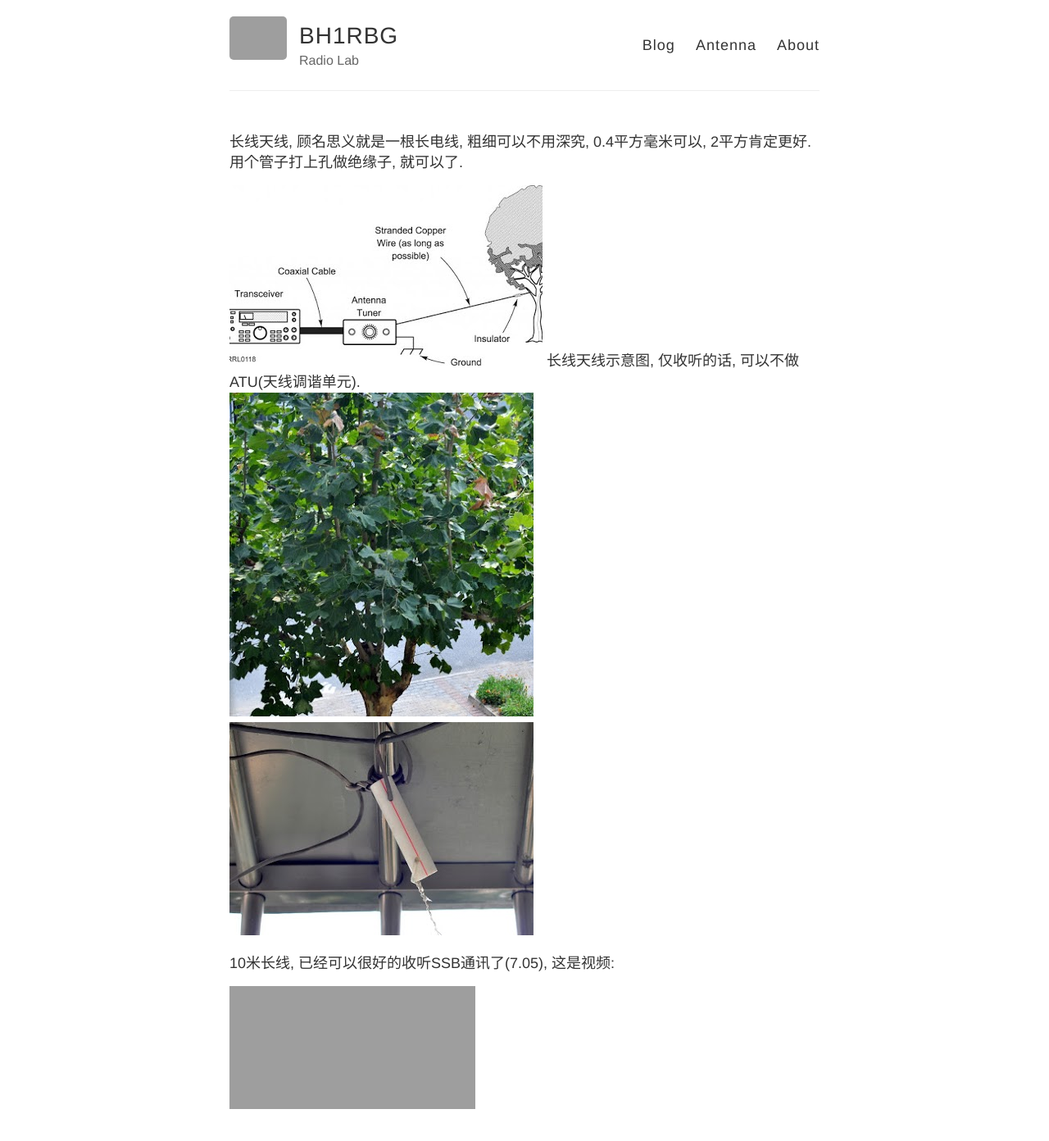
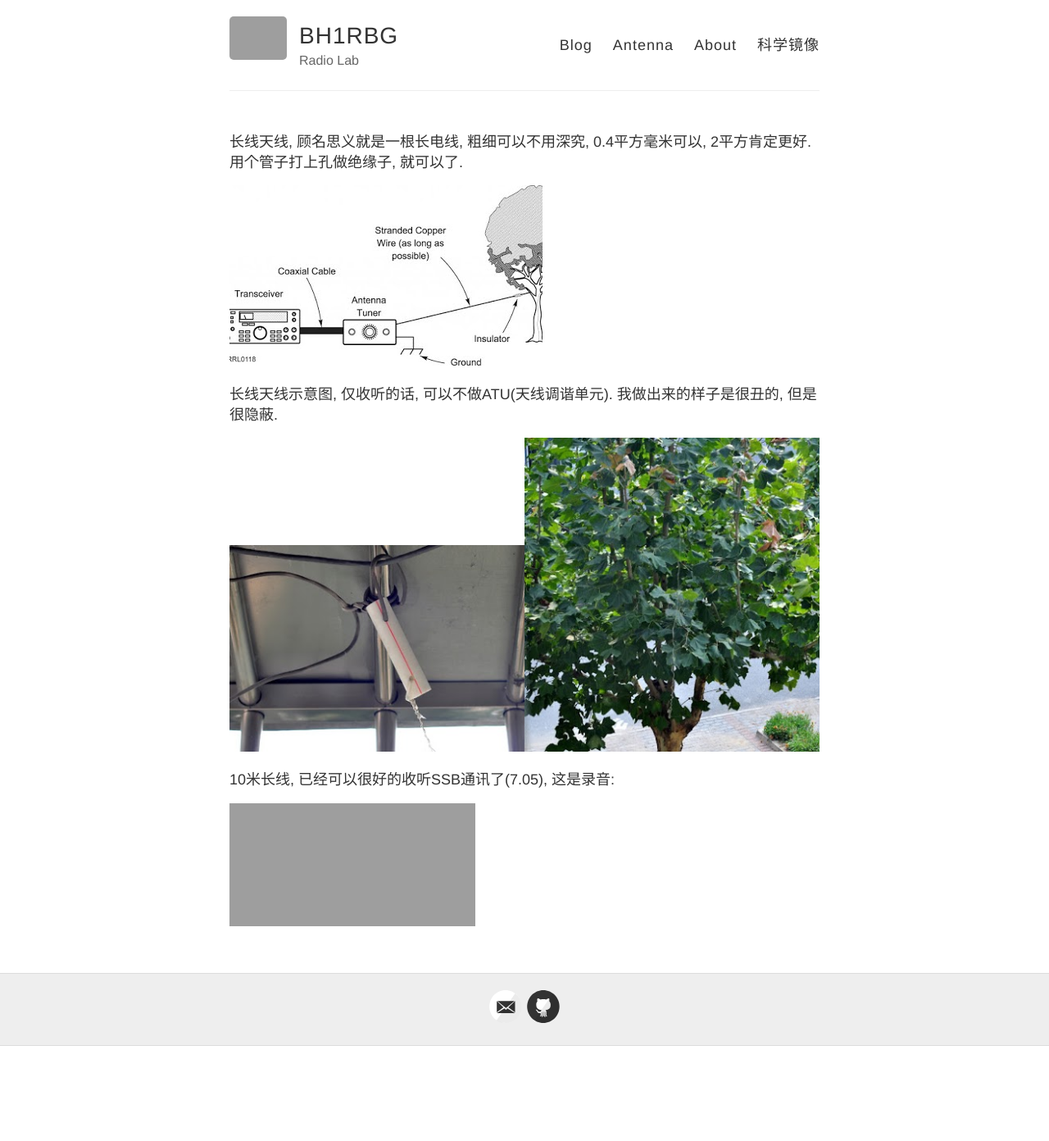
Before and after one commit to bh1rbg/bh1rbg.github.io, a Jekyll site: the page built from _posts/2015-10-06-first-antenna.md, in a window 1280 px wide and 1400 px high. Shown: the top 1392 px of the window at 82% size. Built offline with Jekyll 4.4.1, drawn with Linux system fonts in a browser that asks for light colours; grey boxes are pictures that could not be loaded.

Commit message:
add mirror page

```diff
--- a/_layouts/default.html
+++ b/_layouts/default.html
@@ -30,6 +30,7 @@
             <a href="{{ site.baseurl }}/">Blog</a>
             <a href="{{ site.baseurl }}/antenna">Antenna</a>
             <a href="{{ site.baseurl }}/about">About</a>
+            <a href="{{ site.baseurl }}/mirror">科学镜像</a>
           </nav>
         </header>
       </div>
--- a/_posts/2015-10-06-first-antenna.md
+++ b/_posts/2015-10-06-first-antenna.md
@@ -5,19 +5,22 @@
 
 长线天线, 顾名思义就是一根长电线, 粗细可以不用深究, 0.4平方毫米可以, 2平方肯定更好. 用个管子打上孔做绝缘子, 就可以了.
 
+
+<img src="{{ site.baseurl }}/images/long-wire-attenna.jpg" alt="hi" class="right"/>
+
+长线天线示意图, 仅收听的话, 可以不做ATU(天线调谐单元). 我做出来的样子是很丑的, 但是很隐蔽.
+
 <table border="0">
     <tr>
-        <img src="{{ site.baseurl }}/images/long-wire-attenna.jpg" alt="hi" class="right"/>
-        长线天线示意图, 仅收听的话, 可以不做ATU(天线调谐单元).
-    </tr>
-    <tr>
+        <td>
+            <img src="{{ site.baseurl }}/images/longwire-window.jpg" alt="hi" class="right"/>
+        </td>
         <td>
             <img src="{{ site.baseurl }}/images/longwire-tree.jpg" alt="hi" class="right"/>
-            <img src="{{ site.baseurl }}/images/longwire-window.jpg" alt="hi" class="right"/>
         </td>
     </tr>
 </table>
 
-10米长线, 已经可以很好的收听SSB通讯了(7.05), 这是视频:
+10米长线, 已经可以很好的收听SSB通讯了(7.05), 这是录音:
 
 <iframe src="//player.bilibili.com/player.html?aid=242679276&bvid=BV1oe411x7Be&cid=176548626&page=1" scrolling="no" border="0" frameborder="no" framespacing="0" allowfullscreen="true" align="center"> </iframe>
```
Also changed, not shown: mirror.md (added, +15 -0 lines).
